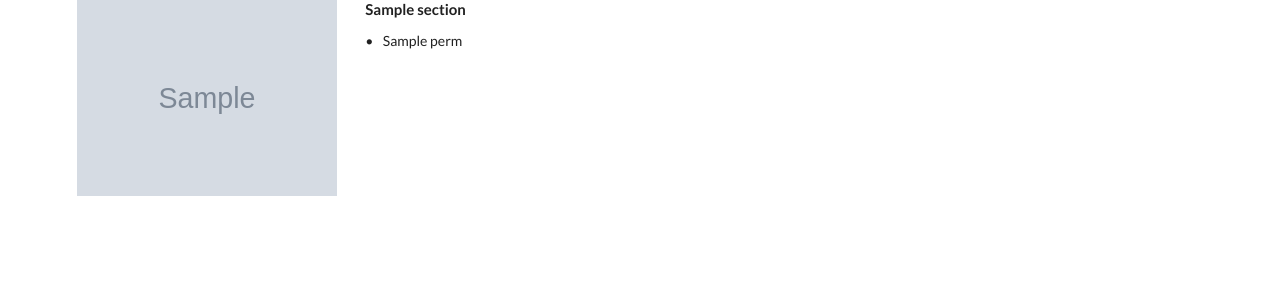
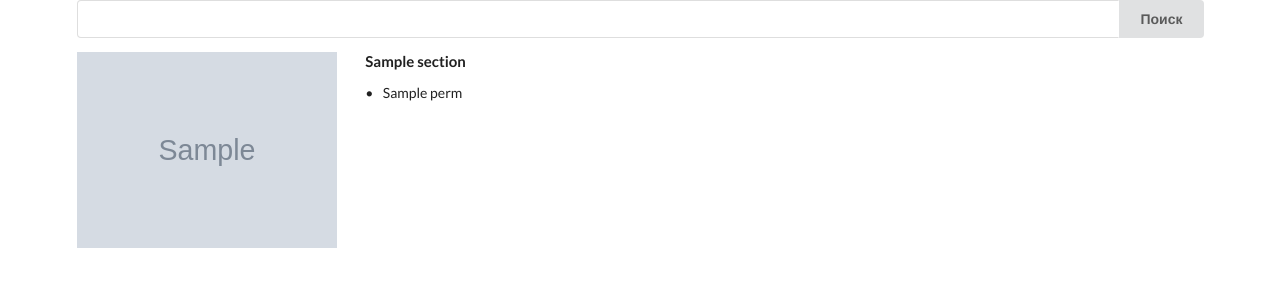
Before and after one commit to TiMirLAN/appfollow-test, a Python web app: template src/permissions_api/templates/index.jinja2 in a window 1280 px wide. Shown: the top 300 px of the page. Run offline with Jinja, Linux system fonts and the light colour scheme; the template is opened without the code that fills it: most values are stand-ins (such as "Sample title", 1, 10 or a date in 2020); grey boxes marked "Sample" are stand-in pictures; some libraries are stand-ins or nearby versions.

Commit message:
~ permissions page

```diff
--- a/src/permissions_api/templates/index.jinja2
+++ b/src/permissions_api/templates/index.jinja2
@@ -4,19 +4,58 @@
             rel="stylesheet"
             href="https://cdn.jsdelivr.net/npm/semantic-ui@2.3.3/dist/semantic.min.css"
             />
-            <script
-                src="https://cdn.jsdelivr.net/npm/semantic-ui@2.3.3/dist/semantic.min.js"
-                >
+            <script src="https://cdn.jsdelivr.net/npm/jquery@3.3.1/dist/jquery.min.js"></script>
+            <script src="https://cdn.jsdelivr.net/npm/semantic-ui@2.3.3/dist/semantic.min.js"></script>
+            <script type="text/javascript">
+            document.addEventListener("DOMContentLoaded", () => {
+                const GOOGLE_PLAY_URL_START = 'https://play.google.com/store/apps/details';
+                const formElem = document.querySelector(".search-form");
+                const buttonElem = formElem.querySelector('.search-button');
+                const inputElem = formElem.querySelector('.search-text');
+
+                buttonElem.addEventListener('click', () => {
+                    inputElem.parentElement.classList.remove('error');
+                    try {
+                        if(inputElem.value.startsWith(GOOGLE_PLAY_URL_START)) {
+                            const url = new URL(inputElem.value);
+                            const hl = url.searchParams.get('hl');
+                            const id = url.searchParams.get('id');
+
+                            window.location.assign(`/?hl=${hl}&id=${id}`);
+                        }
+                    } catch(e) {
+                        inputElem.parentElement.classList.add('error');
+                    }
+                });
+            });
             </script>
     </head>
     <body>
         <div class="ui container">
+            <div class="row">
+                <div class="sixteen wide column">
+                    <form class="ui form search-form">
+                        <div class="field">
+                            <div class="ui input action">
+                                <input type="texti" class="search-text"/>
+                                <button
+                                    class="ui button search-button"
+                                    type="button"
+                                >Поиск</button>
+                            </div>
+                        </div>
+                    </form>
+                </div>
+            </div>
             <div class="ui grid">
+                {% if icon_path %}
                     <div class="four wide column">
                         <div class="medium ui image">
                             <img src="{{icon_path}}"/>
                         </div>
                     </div>
+                {% endif %}
+                {% if data %}
                     {% for item in data %}
                         <div class="four wide column">
                             <h4>{{item.section}}</h4>
@@ -27,6 +66,15 @@
                             </ul>
                         </div>
                     {% endfor %}
+                {% endif %}
+                {%if error %}
+                    <div class="sixteen wide column">
+                        <div class="ui error message">
+                            <div class="header">Error</div>
+                            <p>{{error}}</p>
+                        </div>
+                    </div>
+                {% endif %}
             </div>
         </div>
     </body>
```
Also changed, not shown: src/permissions_api/run.py (+5 -2 lines). Lines whose indentation alone changed are shown as unchanged.
